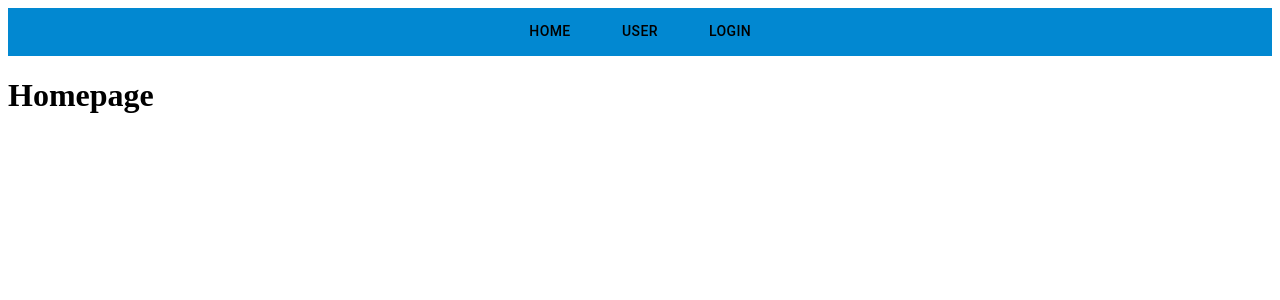
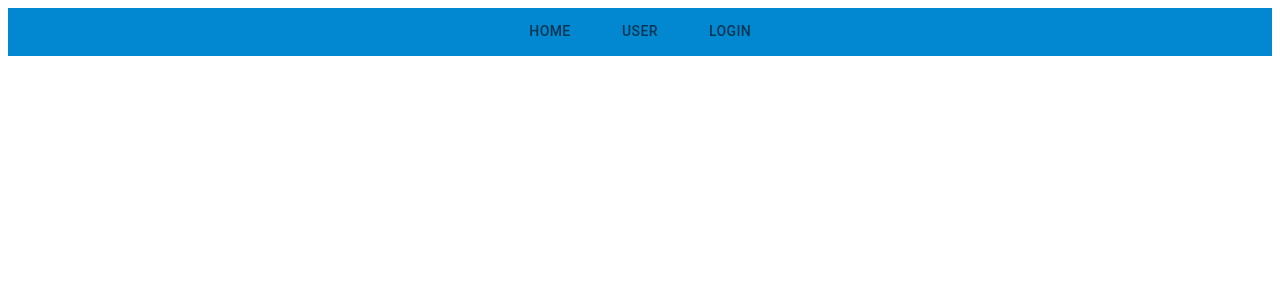
Before and after one commit to AndrewYoung72/react-blog, a React (Create React App) app: page / in a window 1280 px wide. Shown: the top 300 px of the page. Built offline with nearby package versions, Linux system fonts and the light colour scheme.

Commit message:
working on blog list and home component

```diff
--- a/src/App.js
+++ b/src/App.js
@@ -4,6 +4,7 @@
 import User from "./pages/User";
 import Login from "./pages/Login";
 import { Box } from "@mui/material";
+
 
 
 function App() {
@@ -24,7 +25,7 @@
 
   return (
     <div className="App">
-      <Box bgcolor="info.main" sx={{}}>
+      <Box bgcolor="info.main">
       <Navbar currentPage={currentPage} handlePageChange={handlePageChange} />
       </Box>
       <div className="content">{renderPage()}</div>
--- a/src/pages/Home.js
+++ b/src/pages/Home.js
@@ -2,8 +2,8 @@
 
 export default function Home() {
   return(
-    <div>
-      <h1>Homepage</h1>
+    <div className="home">
+
     </div>
   )
 }
--- a/src/pages/Navbar.js
+++ b/src/pages/Navbar.js
@@ -9,7 +9,7 @@
 
 
   return(
-    <Tabs textColor="blueGrey"centered>
+    <Tabs color="white"centered>
   <Tab label="Home" />
   <Tab label="User" />
   <Tab label="LogIn" />
```
Also changed, not shown: src/components/BlogList.js (added, +20 -0 lines).
